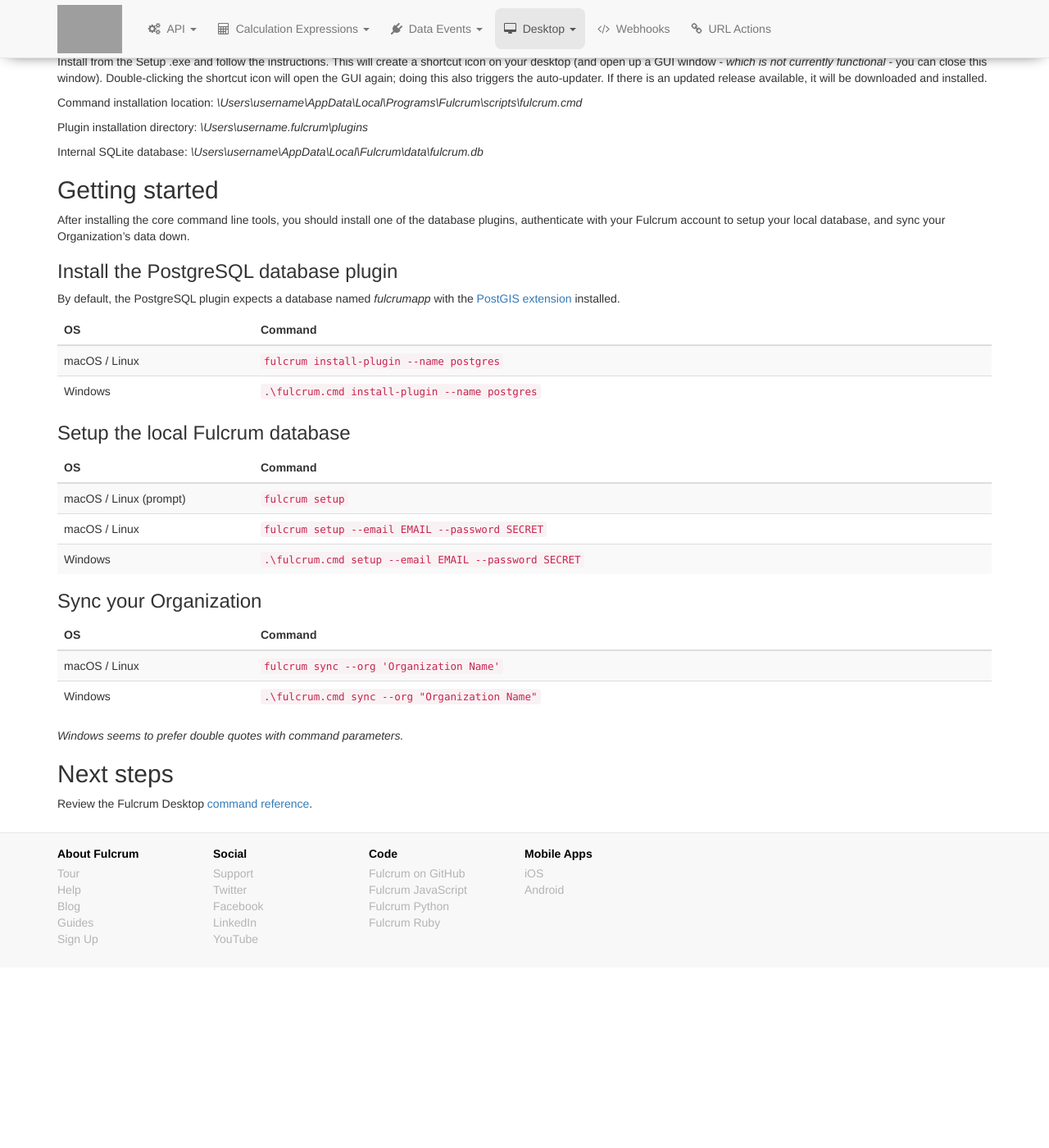
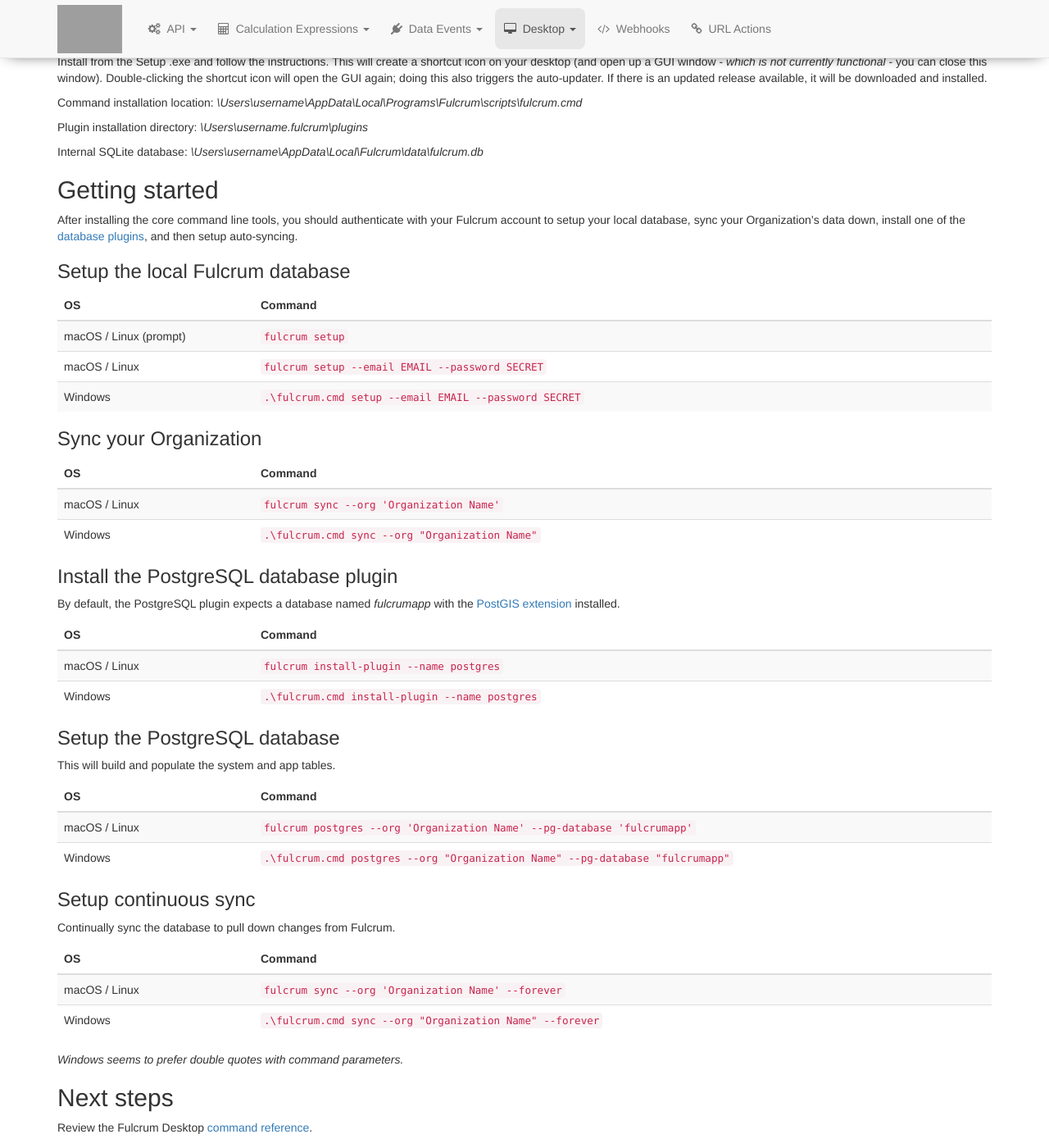
Before and after one commit to rylincoln/developer.fulcrumapp.com, a Jekyll site: the page built from _desktop/intro.md, in a window 1280 px wide and 1400 px high, scrolled down 950 px. Shown: the whole window at 82% size. Built offline with Jekyll 4.4.1, drawn with Linux system fonts in a browser that asks for light colours; nearby versions of some CDN libraries; before the commit the page ends 2130 px from its top, so only the background shows below that; grey boxes are pictures that could not be loaded.

Commit message:
Update getting started steps

```diff
--- a/_desktop/intro.md
+++ b/_desktop/intro.md
@@ -57,17 +57,7 @@ Internal SQLite database: _\Users\username\AppData\Local\Fulcrum\data\fulcrum.db
 
 ## Getting started
 
-After installing the core command line tools, you should install one of the database plugins, authenticate with your Fulcrum account to setup your local database, and sync your Organization's data down.
-
-### Install the PostgreSQL database plugin
-
-By default, the PostgreSQL plugin expects a database named _fulcrumapp_ with the [PostGIS extension](http://www.postgis.net/) installed.
-
-{:.table.table-striped.event-table}
-| OS | Command |
-| - | - |
-| macOS / Linux  | `fulcrum install-plugin --name postgres`  |
-| Windows | `.\fulcrum.cmd install-plugin --name postgres` |
+After installing the core command line tools, you should authenticate with your Fulcrum account to setup your local database, sync your Organization's data down, install one of the [database plugins](/desktop/plugins/#database-plugins), and then setup auto-syncing.
 
 ### Setup the local Fulcrum database
 
@@ -86,6 +76,36 @@ By default, the PostgreSQL plugin expects a database named _fulcrumapp_ with the
 | macOS / Linux  | `fulcrum sync --org 'Organization Name'`  |
 | Windows | `.\fulcrum.cmd sync --org "Organization Name"` |
 
+### Install the PostgreSQL database plugin
+
+By default, the PostgreSQL plugin expects a database named _fulcrumapp_ with the [PostGIS extension](http://www.postgis.net/) installed.
+
+{:.table.table-striped.event-table}
+| OS | Command |
+| - | - |
+| macOS / Linux  | `fulcrum install-plugin --name postgres`  |
+| Windows | `.\fulcrum.cmd install-plugin --name postgres` |
+
+### Setup the PostgreSQL database
+
+This will build and populate the system and app tables.
+
+{:.table.table-striped.event-table}
+| OS | Command |
+| - | - |
+| macOS / Linux  | `fulcrum postgres --org 'Organization Name' --pg-database 'fulcrumapp'`  |
+| Windows | `.\fulcrum.cmd postgres --org "Organization Name" --pg-database "fulcrumapp"` |
+
+### Setup continuous sync
+
+Continually sync the database to pull down changes from Fulcrum.
+
+{:.table.table-striped.event-table}
+| OS | Command |
+| - | - |
+| macOS / Linux  | `fulcrum sync --org 'Organization Name' --forever`  |
+| Windows | `.\fulcrum.cmd sync --org "Organization Name" --forever` |
+
 _Windows seems to prefer double quotes with command parameters._
 
 ## Next steps
```
